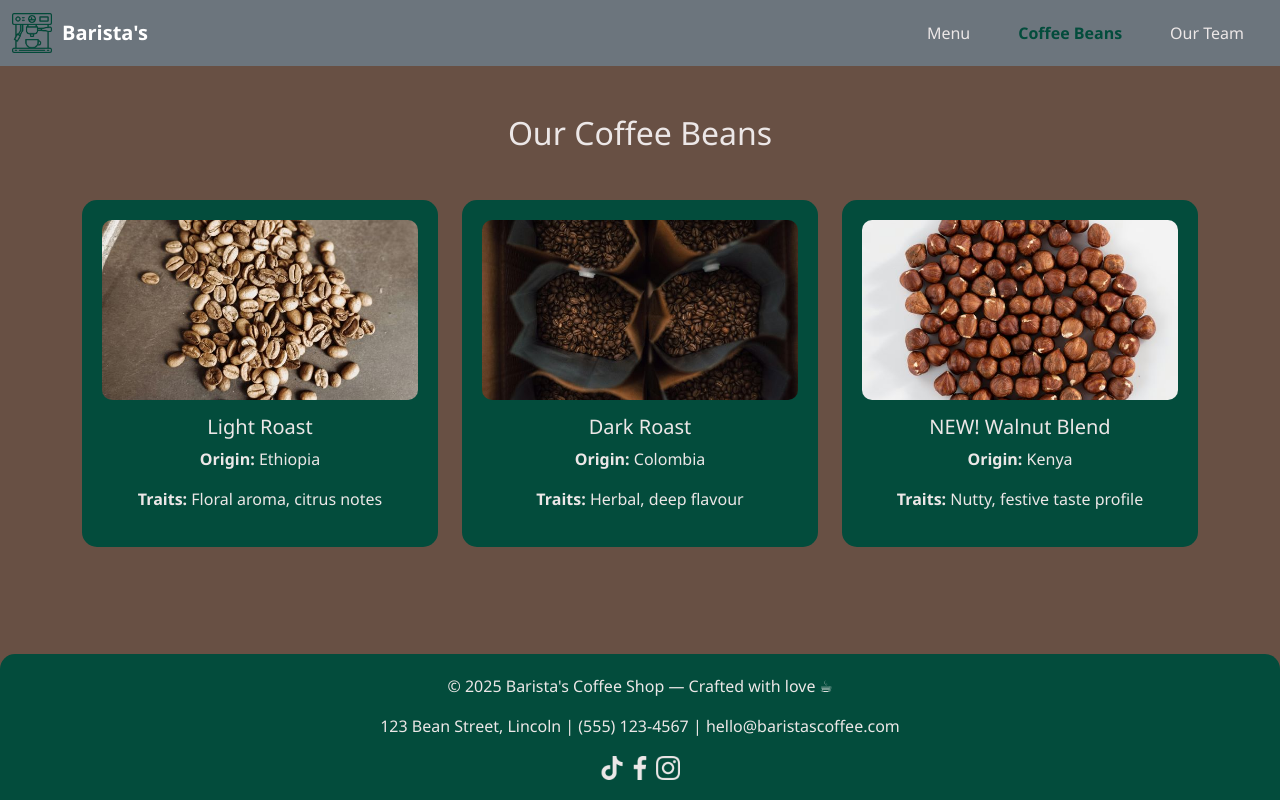
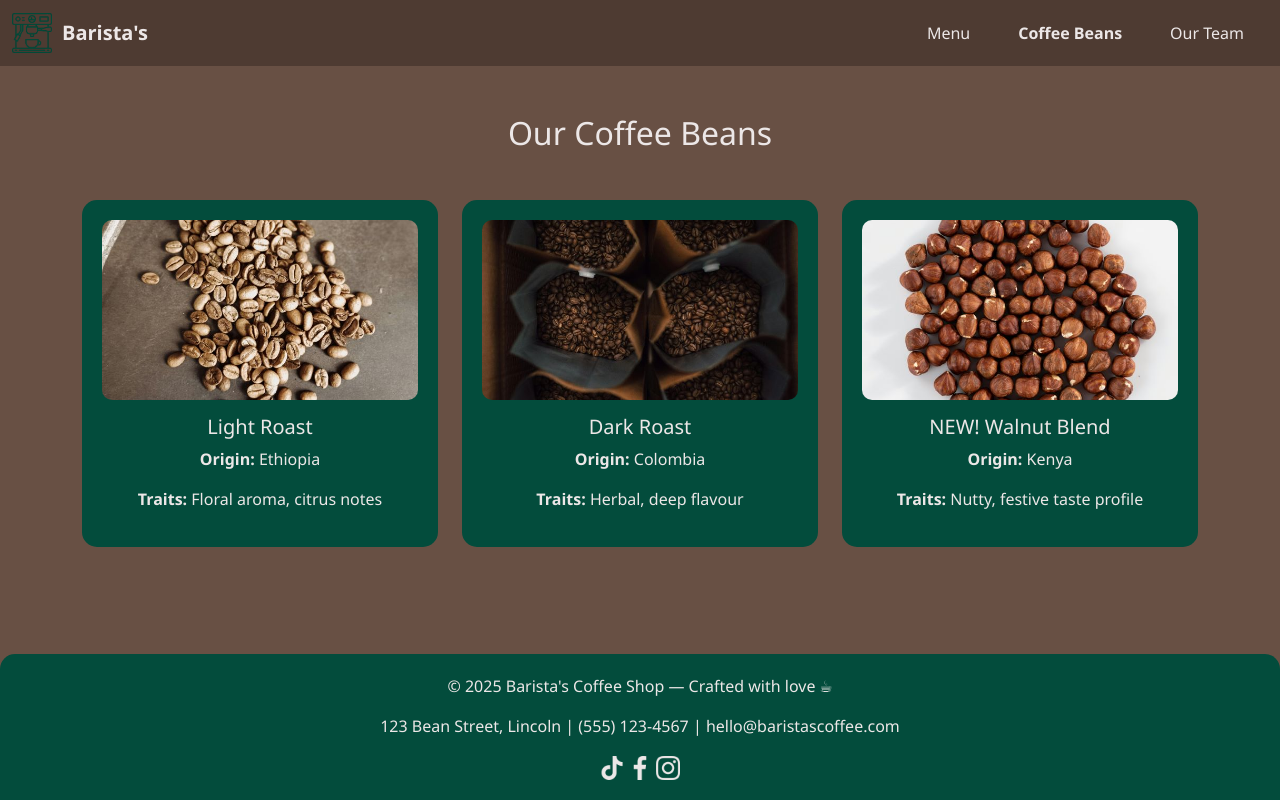
Before and after one commit to DarkSideFox/StaticWebpage-wd2025, a plain HTML site: page beans.html in a window 1280 px wide. Drawn offline with nearby package versions, Linux system fonts and the light colour scheme.

Commit message:
Update beans.html navbar color and link

```diff
--- a/beans.html
+++ b/beans.html
@@ -65,27 +65,29 @@
     }
 
     .nav-link.active {
-    color: #034c3c !important; font-weight: bold;
+    color:#ECE7E7 !important; font-weight: bold;
   }
   </style>
 </head>
 
 <body>
   <!-- NAVBAR -->
-  <nav class="navbar navbar-expand-sm bg-secondary navbar-dark w-100">
+  <nav class="navbar navbar-expand-sm navbar-dark w-100" style="background-color: #4E3B32;">
   <div class="container-fluid">
     <a class="navbar-brand d-flex align-items-center" href="index.html">
       <img src="logo.png" alt="Logo" style="max-width: 40px; margin-right: 10px;">
-        <span class="fw-bold" href="index.html">Barista's</span>
+      <span class="fw-bold" style="color:#ECE7E7;">Barista's</span>
     </a>
+
     <button class="navbar-toggler" type="button" data-bs-toggle="collapse" data-bs-target="#MycollapsibleNavbar">
       <span class="navbar-toggler-icon"></span>
     </button>
+
     <div class="collapse navbar-collapse justify-content-end" id="MycollapsibleNavbar">
       <ul class="navbar-nav">
-          <li class="nav-item px-3"><a class="nav-link my-text-color" href="menu.html">Menu</a></li>
-          <li class="nav-item px-3"><a class="nav-link active" href="beans.html">Coffee Beans</a></li>
-          <li class="nav-item px-3"><a class="nav-link my-text-color" href="index.html#team">Our Team</a></li>
+        <li class="nav-item px-3"><a class="nav-link" style="color:#ECE7E7;" href="menu.html">Menu</a></li>
+        <li class="nav-item px-3"><a class="nav-link active" style="color:#ECE7E7;" href="beans.html">Coffee Beans</a></li>
+        <li class="nav-item px-3"><a class="nav-link" style="color:#ECE7E7;" href="index.html#team">Our Team</a></li>
       </ul>
     </div>
   </div>
```
Lines whose indentation alone changed are shown as unchanged.
